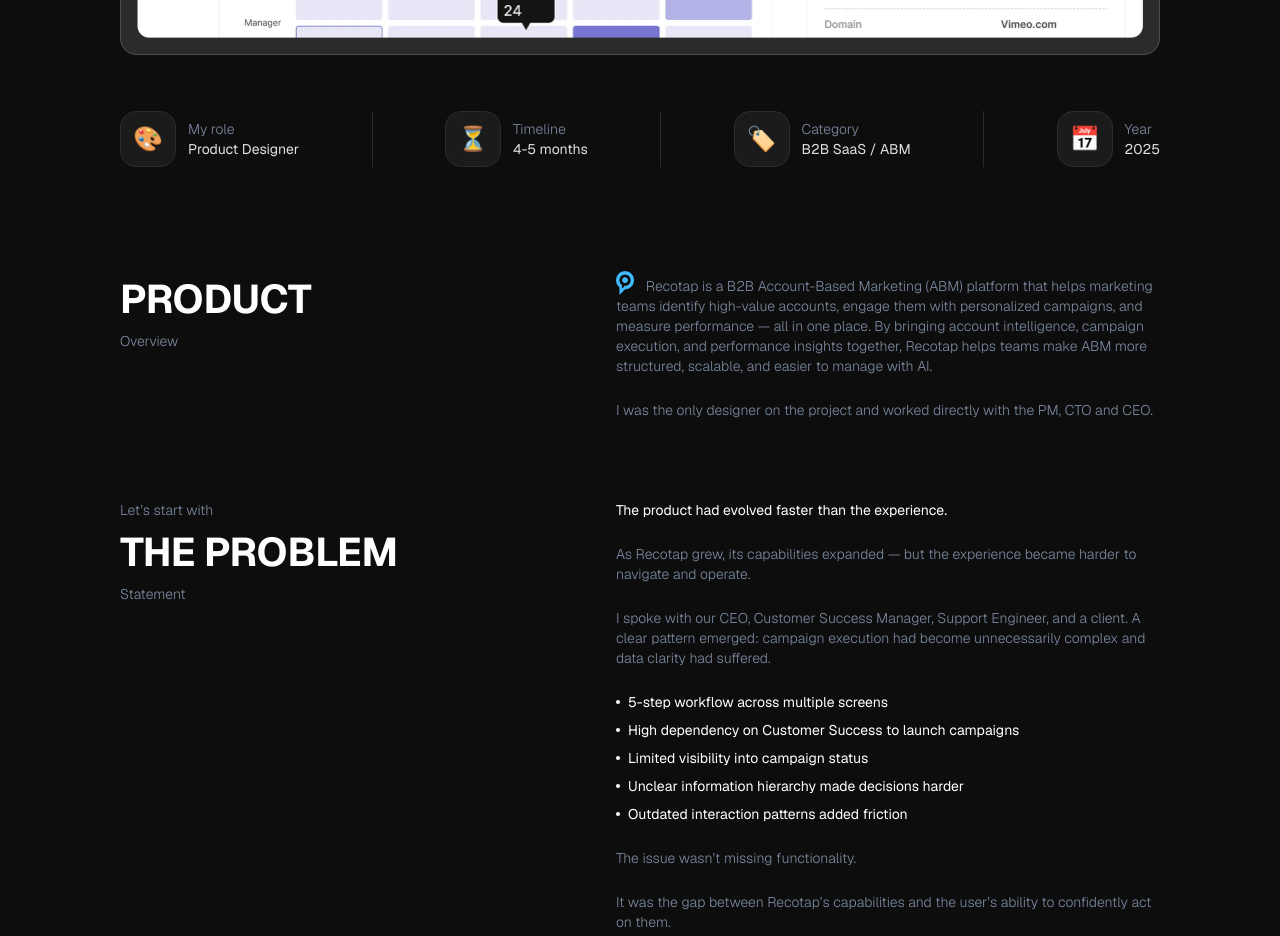
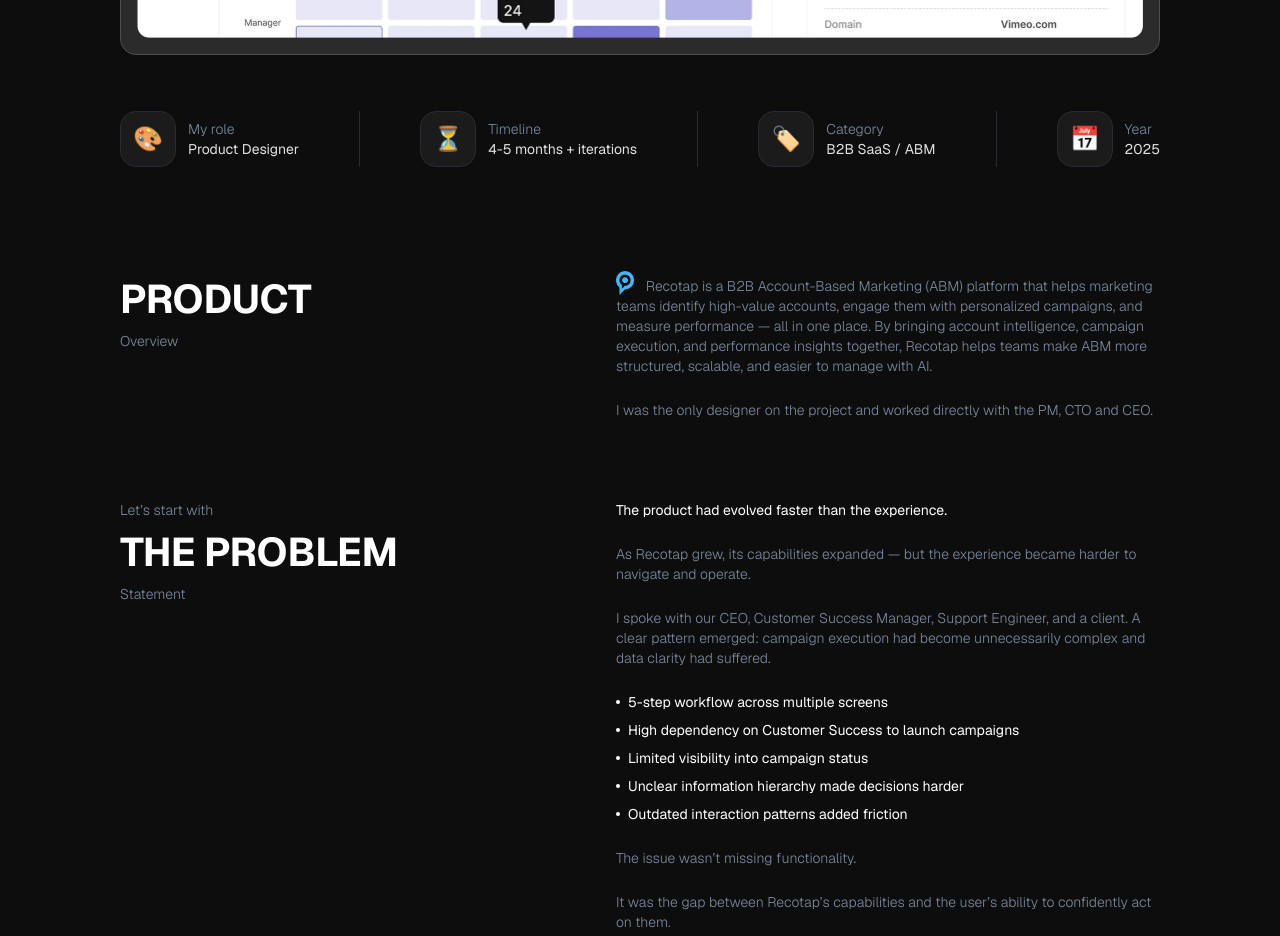
Before and after one commit to Guna-offl/My-Portfolio, a Next.js app: page /case-studies/recotap in a window 1280 px wide. Shown: the part 1040-1976 px from the top of the page. Built offline with nearby package versions, Linux system fonts and the light colour scheme.

Commit message:
Update page.tsx

```diff
--- a/app/case-studies/recotap/page.tsx
+++ b/app/case-studies/recotap/page.tsx
@@ -29,7 +29,7 @@ export default function RecotapCaseStudy() {
 </header>
 <div className="k-herogrp"><div className="k-bezel rv"><img className="k-img" src="/case-study/hero.webp" width="1006" height="741" alt="Recotap overview dashboard in the redesigned product" fetchPriority="high" /></div><div className="k-meta rv">
 <div className="k-mi"><span className="k-mic">🎨</span><div><p>My role</p><b>Product Designer</b></div></div><i className="k-vl"></i>
-<div className="k-mi"><span className="k-mic">⏳</span><div><p>Timeline</p><b>4-5 months</b></div></div><i className="k-vl"></i>
+<div className="k-mi"><span className="k-mic">⏳</span><div><p>Timeline</p><b>4-5 months + iterations</b></div></div><i className="k-vl"></i>
 <div className="k-mi"><span className="k-mic">🏷️</span><div><p>Category</p><b>B2B SaaS / ABM</b></div></div><i className="k-vl"></i>
 <div className="k-mi"><span className="k-mic">📅</span><div><p>Year</p><b>2025</b></div></div>
 </div></div>
```
